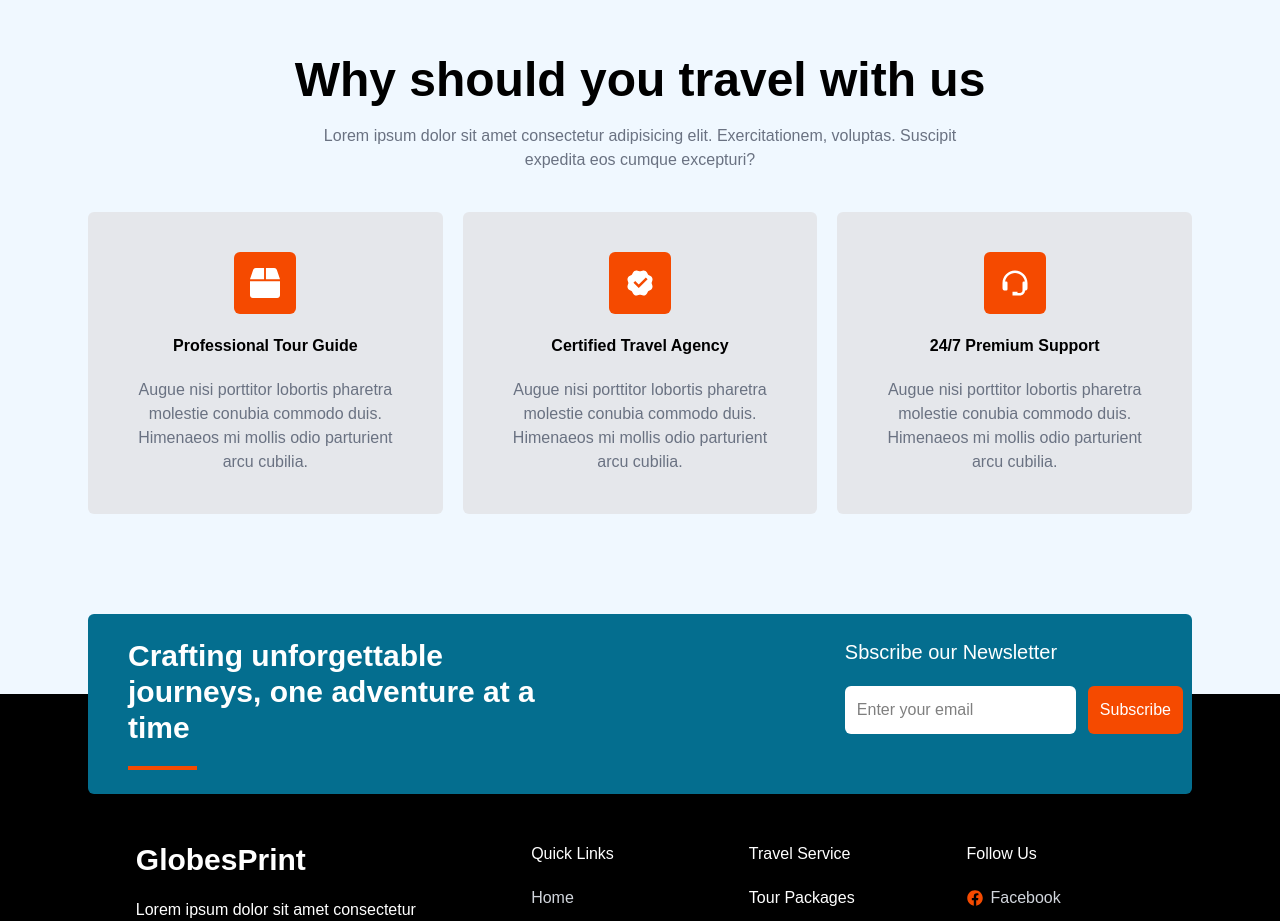
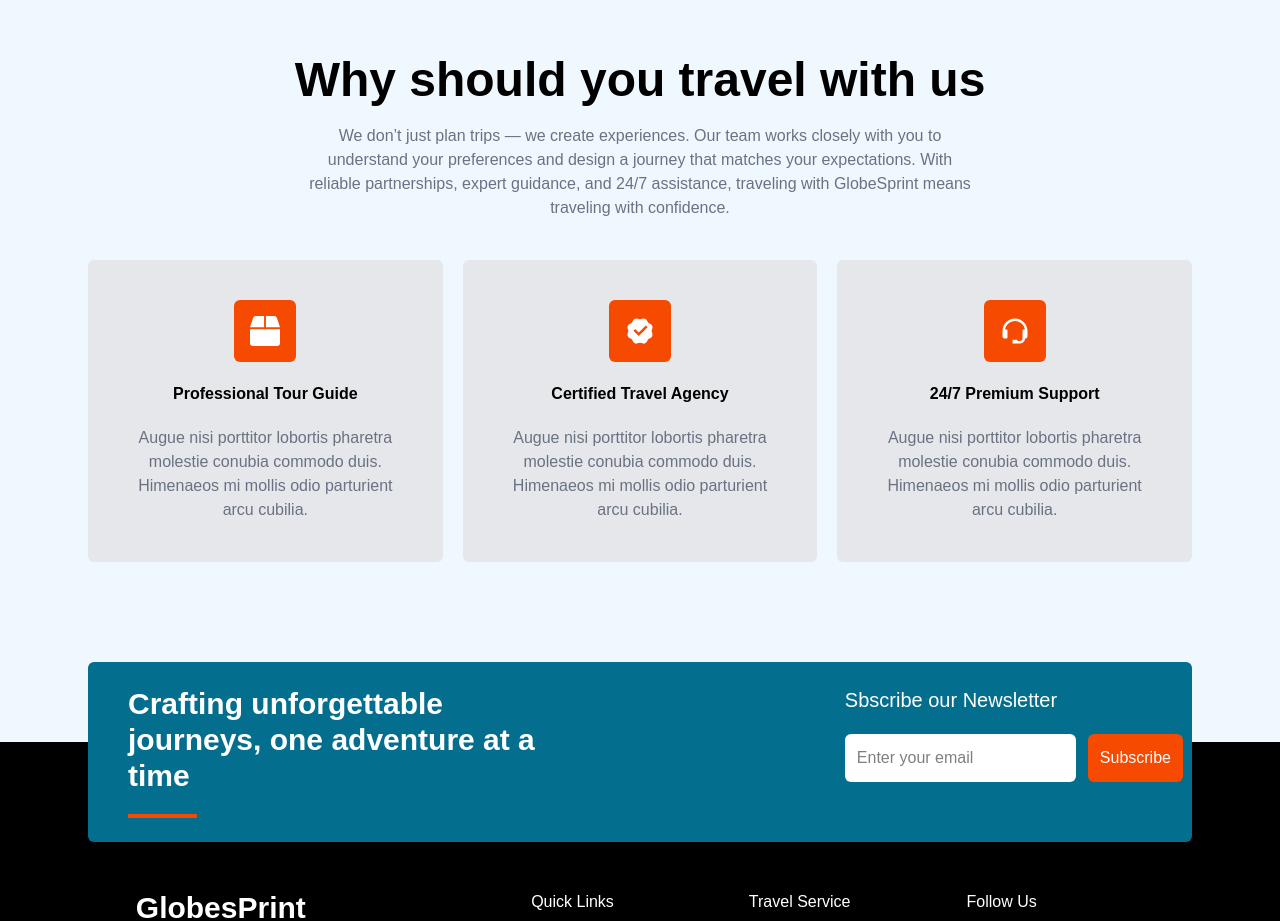
Before and after one commit to OmVikramSingh07/travelwebsite, a React (Vite) app: page / in a window 1280 px wide. Shown: the part 5160-6081 px from the top of the page. Built offline with nearby package versions, Linux system fonts and the light colour scheme; a web font is replaced by a local one.

Commit message:
features

```diff
--- a/src/sections/Featurs.jsx
+++ b/src/sections/Featurs.jsx
@@ -16,7 +16,8 @@ function Features() {
   return (
     <div id='whyus' className='w-full lg:px-22 px-5 lg:pt-22 pt-20 pb-45 flex flex-col justify-between items-center gap-5'>
       <h1 data-aos="zoom-in" data-aos-delay="100" className='lg:text-5xl text-3xl font-fakhwang font-semibold text-black text-center'>Why should you travel with us</h1>
-      <p data-aos="zoom-in" data-aos-delay="200" className='text-gray-500 text-center lg:w-[60%] w-full'>Lorem ipsum dolor sit amet consectetur adipisicing elit. Exercitationem, voluptas. Suscipit expedita eos cumque excepturi?</p>
+      <p data-aos="zoom-in" data-aos-delay="200" className='text-gray-500 text-center lg:w-[60%] w-full'>We don’t just plan trips — we create experiences. Our team works closely with you to understand your preferences and design a journey that matches your expectations.
+      With reliable partnerships, expert guidance, and 24/7 assistance, traveling with GlobeSprint means traveling with confidence.</p>
       <div data-aos="zoom-in" data-aos-delay="300" className='w-full grid lg:grid-cols-3 grid-cols-1 justify-center items-start gap-5 mt-5'>
         {features.map((item, index) => (
           <div key={index} className='flex flex-col justify-center items-center gap-5 bg-gray-200
```
